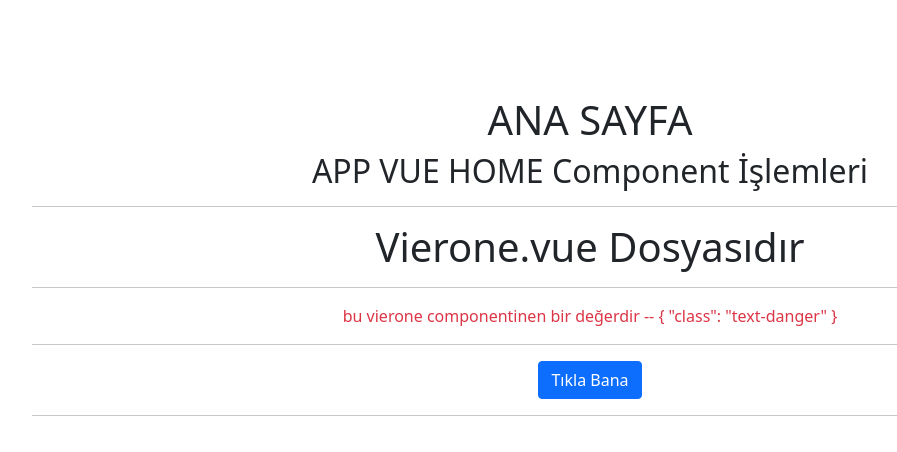
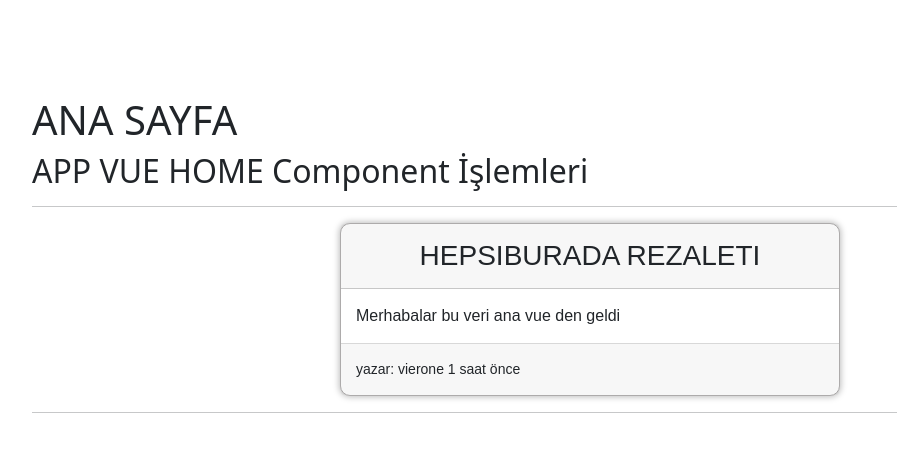
Before and after one commit to hhakangull/Vue3-examples-with-Typescript, a Vue app: page / in a window 1280 px wide. Shown: the top 452 px of the page, without its empty margins (50-947 px from the left). Built offline with nearby package versions, Linux system fonts and the light colour scheme.

Commit message:
v-slot-detayli

```diff
--- a/src/App.vue
+++ b/src/App.vue
@@ -1,8 +1,14 @@
 <template>
-  <div class="container py-5 text-center">
+  <div class="container py-5">
     <h1 class="mt-5">ANA SAYFA</h1>
-    <h2>APP VUE HOME Component İşlemleri</h2> <hr>
-    <vierone-component class="text-danger" />
+    <h2>APP VUE HOME Component İşlemleri</h2>
+    <hr />
+    <vierone-component>
+      <template #header>hepsiburada rezaleti</template>
+      <template #body>Merhabalar bu veri ana vue den geldi</template>
+
+      <template #footer>yazar: vierone 1 saat önce</template>
+    </vierone-component>
     <hr />
   </div>
 </template>
--- a/src/components/Vierone.vue
+++ b/src/components/Vierone.vue
@@ -1,19 +1,44 @@
-<template inherit-attrs="true">
-
-      <h1>Vierone.vue Dosyasıdır</h1>
-      <hr />
-      <div v-bind="$attrs">
-       {{ msg }} -- {{$attrs}}
+<template>
+   <div class="card">
+      <div class="card-element card-header h3 m-0 text-uppercase">
+      <slot name="header"/>
       </div>
-      <hr />
-      <button class="btn btn-primary" @click="testFunction">Tıkla Bana</button>
-
+      <div class="card-element card-body">
+      <slot name="body"/>
+      </div>
+      <div class="card-element card-footer small">
+      <slot name="footer"/>
+      </div>
+   </div>
 </template>
 
 <script setup lang="ts">
 import { ref } from 'vue';
-const msg = ref("bu vierone componentinen bir değerdir");
-const testFunction = () => { console.log("Vierone Componentineden merhabalar"); }
 
 
 </script>
+
+<style lang="scss" scoped>
+.card{
+   border:1px solid rgb(173, 171, 171);
+   box-shadow: 0px 0px 6px 1px rgb(190, 190, 190);
+   border-radius: 10px;
+   font-family: Arial, Helvetica, sans-serif;
+   max-width: 500px;
+   margin: auto;
+}
+.card-element {
+   padding: 5px;
+}
+.card-header {
+   text-align: center;
+   border-bottom: 1px solid rgb(199, 199, 199);
+   padding: 15px 10px;
+}
+.card-body{
+   padding: 15px;
+}
+.card-footer{
+   padding:15px
+}
+</style>
```
